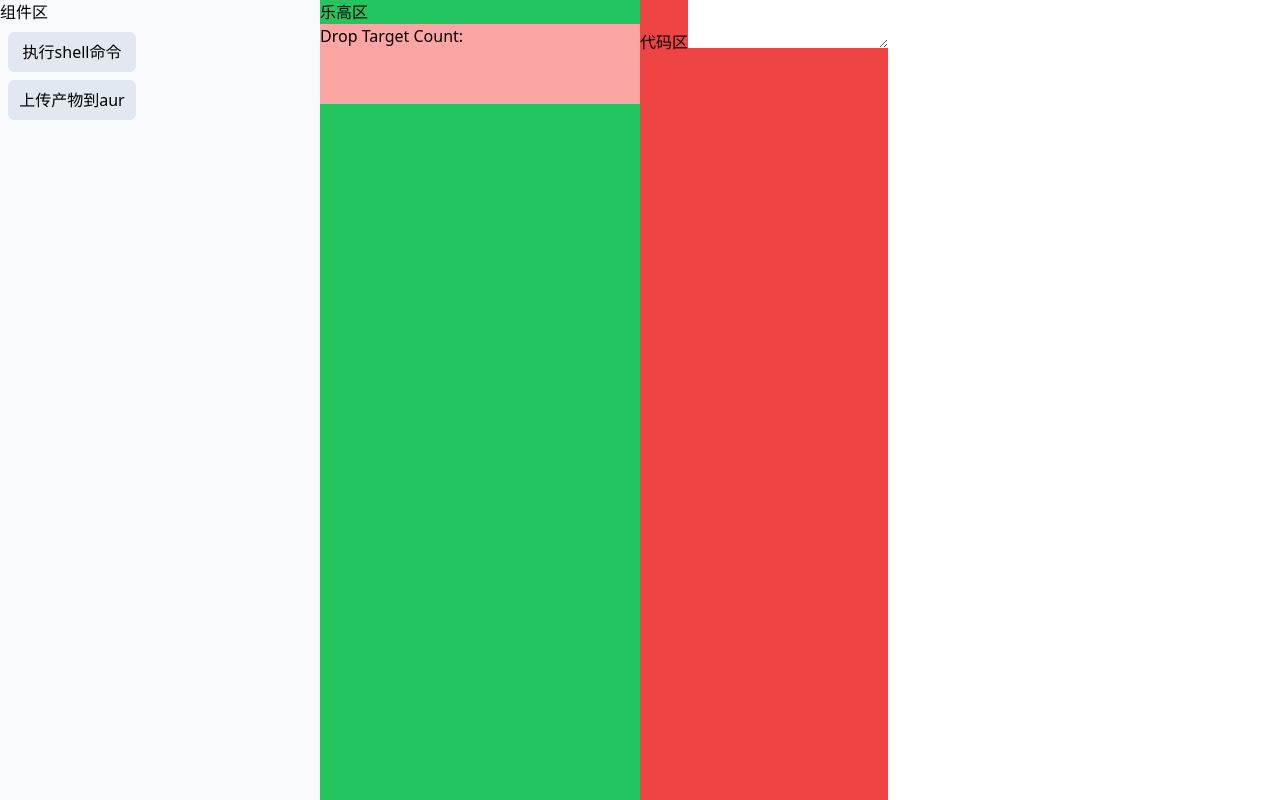
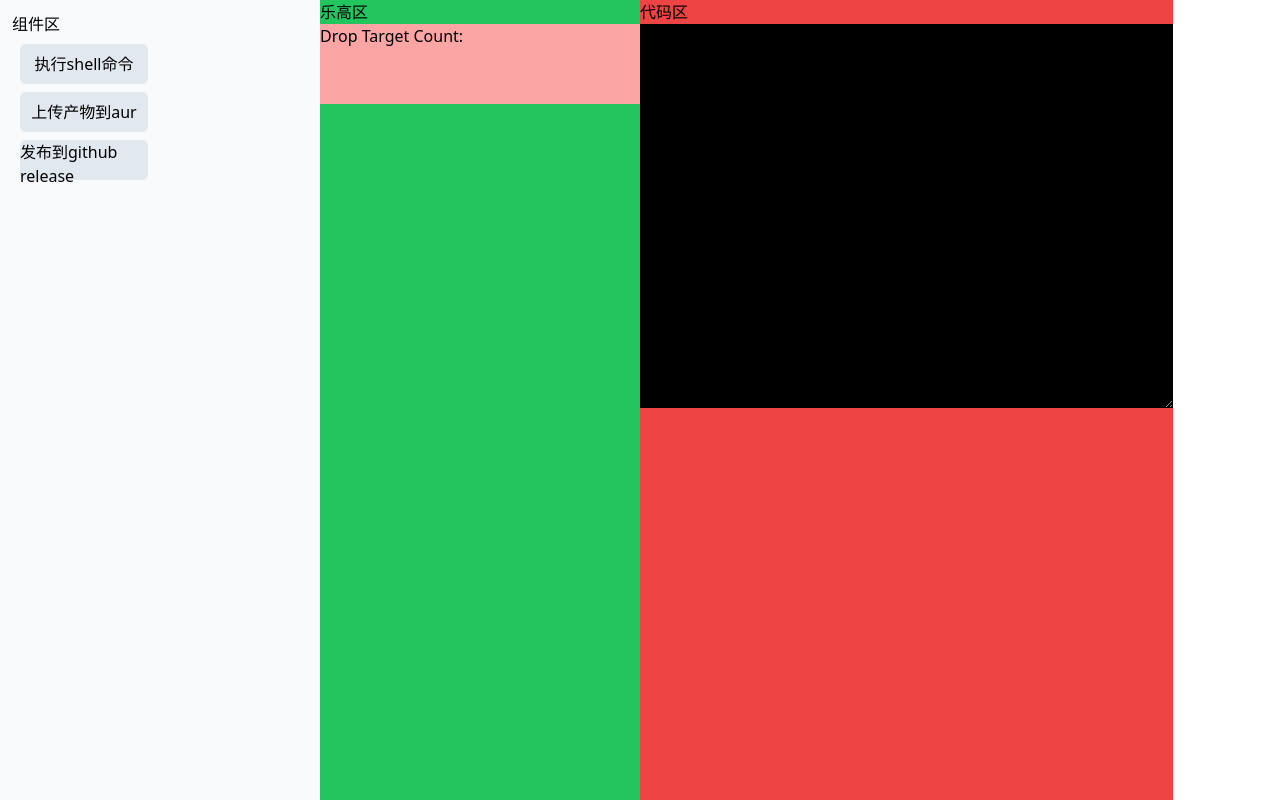
Before and after one commit to CorrectRoadH/workflow-generator, a React app: page / in a window 1280 px wide. Built offline with nearby package versions, Linux system fonts and the light colour scheme; the HTML template or start-up script is replaced by a standard one.

Commit message:
feat(code):refactor code generate

```diff
--- a/src/components/ShowSlice.ts
+++ b/src/components/ShowSlice.ts
@@ -1,6 +1,7 @@
 import { createSlice } from "@reduxjs/toolkit";
 import type { PayloadAction } from "@reduxjs/toolkit";
 import BoxStruct from "../data/BoxStruct";
+import { githubComponentData } from "../data/intData";
 
 export interface ShowState {
   BoxArray: Array<BoxStruct>;
@@ -11,20 +12,7 @@ export interface ShowState {
 const initialState: ShowState = {
   BoxArray: new Array<BoxStruct>(),
   dragObejct: { title: "null" },
-  ComponentArray: new Array<BoxStruct>(
-    {
-      title: "执行shell命令",
-      argNum: 1,
-      args: [],
-      componentType: "component",
-    },
-    {
-      title: "上传产物到aur",
-      argNum: 1,
-      args: [],
-      componentType: "component",
-    }
-  ),
+  ComponentArray: githubComponentData,
 };
 
 export const counterSlice = createSlice({
--- a/src/data/BoxStruct.tsx
+++ b/src/data/BoxStruct.ts
@@ -3,4 +3,9 @@ export default interface BoxStruct {
   argNum: number;
   args: Array<string>;
   componentType: string;
+  code: string;
 }
+
+export const generateCode = (boxdata: BoxStruct) => {
+  return boxdata.code;
+};
--- /dev/null
+++ b/src/data/intData.ts
@@ -0,0 +1,77 @@
+import BoxStruct from "./BoxStruct";
+
+export const githubComponentData = new Array<BoxStruct>(
+  {
+    title: "执行shell命令",
+    argNum: 1,
+    args: [],
+    componentType: "component",
+    code: `
+    - name: run Shell
+    run: |
+      npm install
+    `,
+  },
+  {
+    title: "上传产物到aur",
+    argNum: 1,
+    args: [],
+    componentType: "component",
+    code: `
+aur-publish:
+    runs-on: ubuntu-latest
+    steps:
+      - uses: actions/checkout@v2
+
+      - name: Publish AUR package
+        uses: KSXGitHub/github-actions-deploy-aur@<TAG>
+        with:
+          pkgname: my-awesome-package
+          pkgbuild: ./PKGBUILD
+          commit_username: \${{ secrets.AUR_USERNAME }}
+          commit_email: \${{ secrets.AUR_EMAIL }}
+          ssh_private_key: \${{ secrets.AUR_SSH_PRIVATE_KEY }}
+          commit_message: Update AUR package
+          ssh_keyscan_types: rsa,dsa,ecdsa,ed25519
+
+    `,
+  },
+  {
+    title: "发布到github release",
+    argNum: 1,
+    args: [],
+    componentType: "component",
+    code: `
+release:
+    runs-on: ubuntu-latest
+    steps:
+    - name: Create Draft Release
+    id: create_release
+    uses: actions/create-release@v1
+    env:
+        GITHUB_TOKEN: \${{ secrets.GITHUB_TOKEN }}
+    with:
+        tag_name: <tofill>
+        release_name: <tofill>
+        draft: true
+        prerelease: false
+
+    - uses: actions/upload-release-asset@v1.0.1
+    env:
+        GITHUB_TOKEN: \${{ secrets.GITHUB_TOKEN }}
+    with:
+        upload_url: \${{ steps.create_release.outputs.upload_url }}
+        asset_path: ./my-artifact.zip
+        asset_name: my-artifact.zip
+        asset_content_type: application/zip
+
+    - uses: eregon/publish-release@v1
+    env:
+        GITHUB_TOKEN: \${{ secrets.GITHUB_TOKEN }}
+    with:
+        release_id: \${{ steps.create_release.outputs.id }}
+    `,
+  }
+);
+
+export const gitlabComponent = [];
--- /dev/null
+++ b/src/features/Toolbox.tsx
@@ -0,0 +1,28 @@
+import React from "react";
+import Box from "../components/Box";
+import type { RootState } from "../store";
+import { useSelector } from "react-redux";
+import BoxStruct from "../data/BoxStruct";
+
+const Toolbox = () => {
+  const ComponentArray = useSelector(
+    (state: RootState) => state.show.ComponentArray
+  );
+
+  const area = [];
+
+  ComponentArray.forEach((item: BoxStruct, index) => {
+    area.push(<Box key={index} boxdata={item} />);
+  });
+
+  return (
+    <div className="bg-slate-50 h-screen w-3/12">
+      <div className="m-3">
+        组件区
+        {area}
+      </div>
+    </div>
+  );
+};
+
+export default Toolbox;
--- a/src/pages/Home.tsx
+++ b/src/pages/Home.tsx
@@ -1,47 +1,37 @@
-import React, { useContext } from "react";
+import React from "react";
 
-import { AppContext } from "../hooks/useAppContext";
-import Box from "../components/Box";
 import type { RootState } from "../store";
 import Show from "../components/Show";
 
 import { HTML5Backend } from "react-dnd-html5-backend";
 import { DndProvider } from "react-dnd";
-import { useSelector, useDispatch } from "react-redux";
-import BoxStruct from "../data/BoxStruct";
+import { useSelector } from "react-redux";
+import BoxStruct, { generateCode } from "../data/BoxStruct";
+import Toolbox from "../features/Toolbox";
 
 const Home: React.FC = (): JSX.Element => {
-  const { state } = useContext(AppContext);
-  const ComponentArray = useSelector(
-    (state: RootState) => state.show.ComponentArray
-  );
   const BoxArray = useSelector((state: RootState) => state.show.BoxArray);
-
-  const area = [];
-
-  ComponentArray.forEach((item: BoxStruct, index) => {
-    area.push(<Box key={index} boxdata={item} />);
-  });
 
   let code = "";
   BoxArray.forEach((item: BoxStruct) => {
-    code += item.title + "\n";
+    code += generateCode(item) + "\n";
   });
 
   return (
     <DndProvider backend={HTML5Backend}>
       <div className="flex">
-        <div className="bg-slate-50 h-screen w-3/12">
-          组件区
-          {area}
-        </div>
+        <Toolbox />
         <div className="bg-green-500 h-screen  w-3/12">
           乐高区
           <Show />
         </div>
-        <div className="bg-red-500 h-screen">
+        <div className="bg-red-500 h-screen w-5/12">
           代码区
-          <textarea value={code}></textarea>
+          <br></br>
+          <textarea
+            value={code}
+            className="h-96 w-full bg-black text-white"
+          ></textarea>
         </div>
       </div>
     </DndProvider>
```
